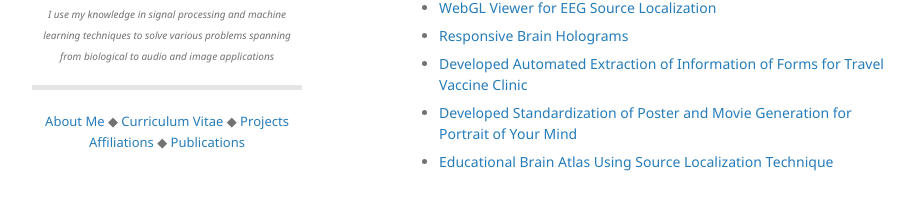
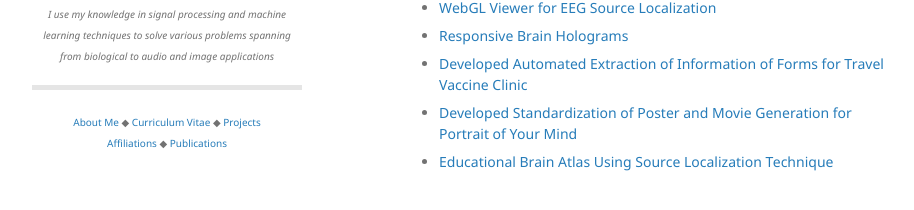
Before and after one commit to mgaringoDev/mgaringoDev.github.io, a Jekyll site: the page built from pages/projectSoftwareDevelopment.md, in a window 1280 px wide. Shown: the part 276-486 px from the top of the page, without its empty margins (178-1092 px from the left). Built offline with Jekyll 4.4.1, drawn with Linux system fonts in a browser that asks for light colours.

Commit message:
Minor Text Edits
Just changed the text sizes

```diff
--- a/_layouts/default.html
+++ b/_layouts/default.html
@@ -61,7 +61,7 @@
 
         <div style="width: 100%;">
           <p align="center"; style="margin:0px">
-            <font size="2em">
+            <font size="1.9em">
               {% for pages in site.pages%}
                 {% if pages.title != "Publications" %}
                   {% if pages.title != "Affiliations" %}
@@ -80,7 +80,7 @@
 
         <div style="width: 100%;">
           <p align="center"; style="margin:0px">
-            <font size="2em">
+            <font size="1.9em">
               {% for pages in site.pages%}
                 {% if pages.title == "Affiliations" %}
                   <a href="{{pages.url}}">{{pages.title}}</a>
--- a/pages/projectSoftwareDevelopment.md
+++ b/pages/projectSoftwareDevelopment.md
@@ -8,7 +8,7 @@ category: projectSummarypage
 
 <div style="width: 100%;">
   <p align="center" >
-    <font size="2.1em">
+    <font size="2em">
     	&#9670;
       {% for pages in site.pages%}
         {% if pages.category == "projectSummarypage" %}
```
Also changed, not shown: pages/projectAll.md (+1 -1 lines), pages/projectBusiness.md (+1 -1 lines), pages/projectResearch.md (+1 -1 lines), README.md.
